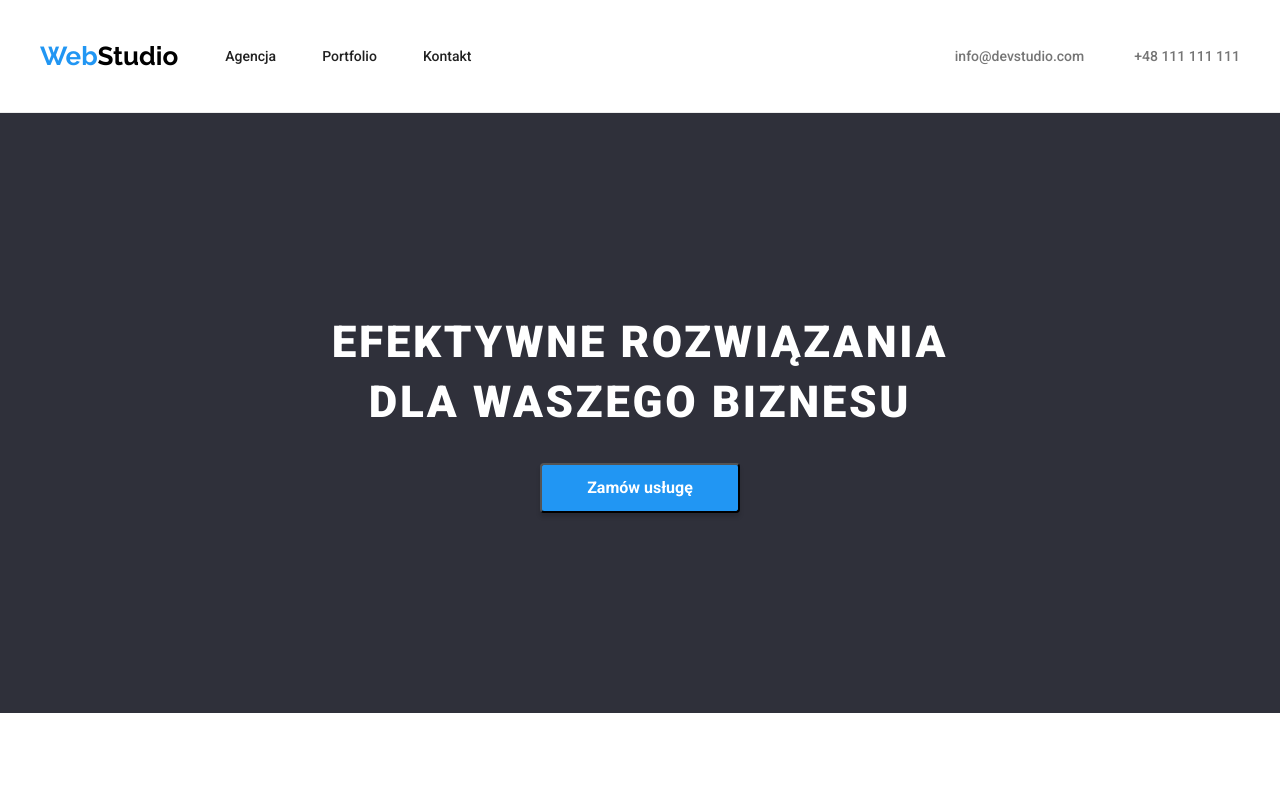
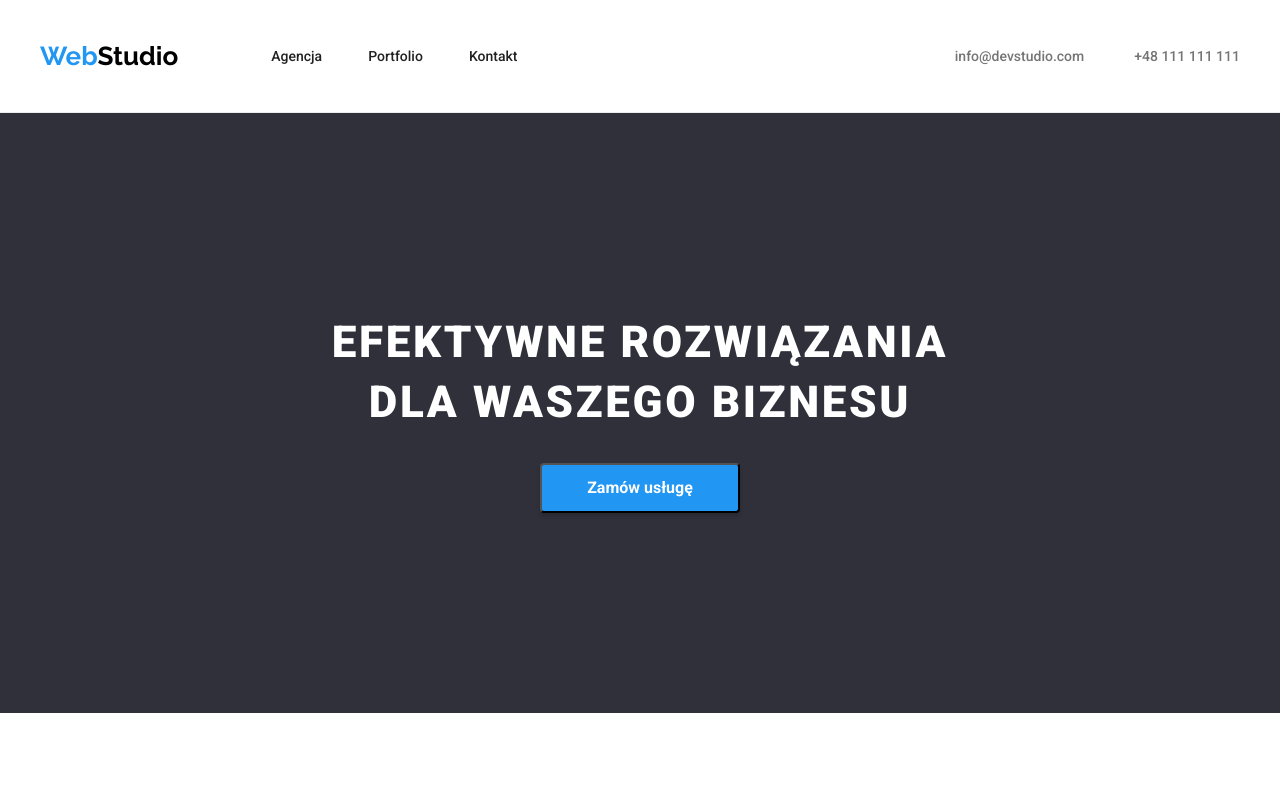
Before and after one commit to Apriluk91/goit-markup-hw-04, a plain HTML site: page index.html in a window 1280 px wide. Shown: the top 800 px of the page. Drawn offline with Linux system fonts and the light colour scheme.

Commit message:
Update styles.css

```diff
--- a/css/styles.css
+++ b/css/styles.css
@@ -61,7 +61,7 @@ menu {
   gap: 46px;
   list-style-type: none;
   max-width: 245px;
-  margin-left: 47px;
+  margin-left: 93px;
   margin-right: 371px;
   padding-block: 32px;
   padding-left: 0px;
```
